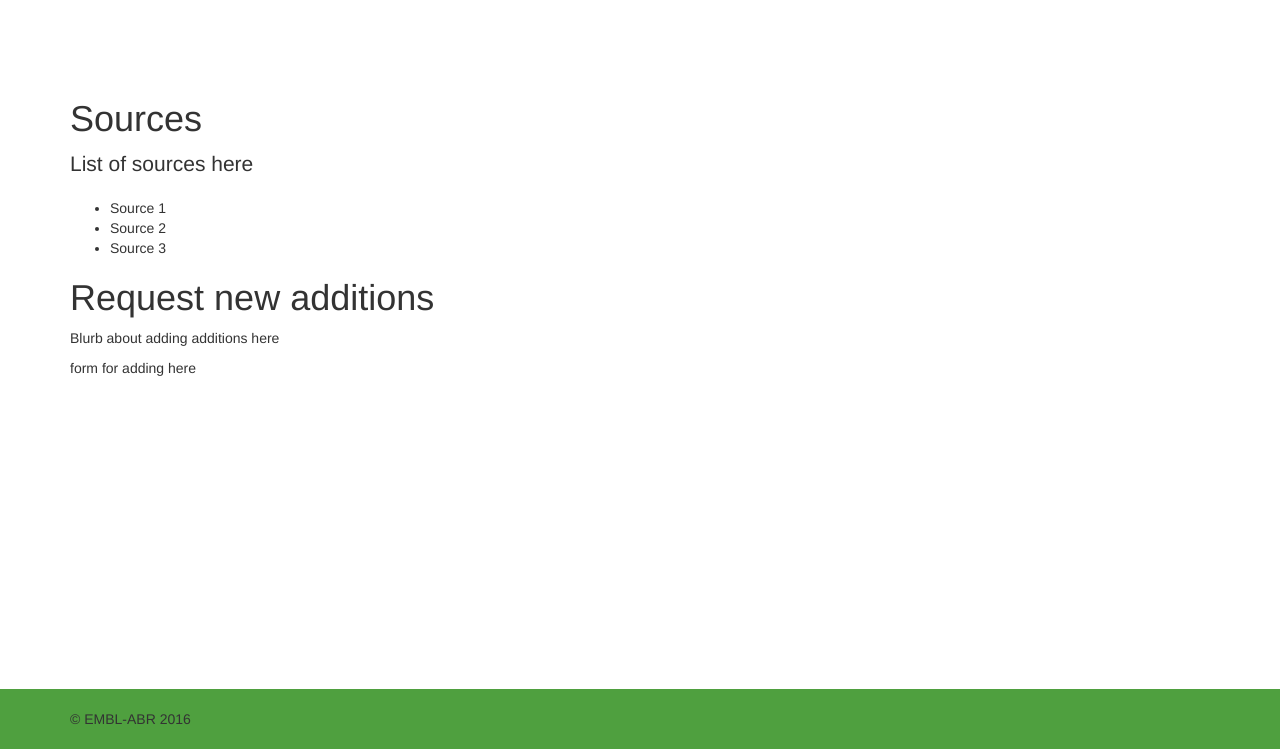
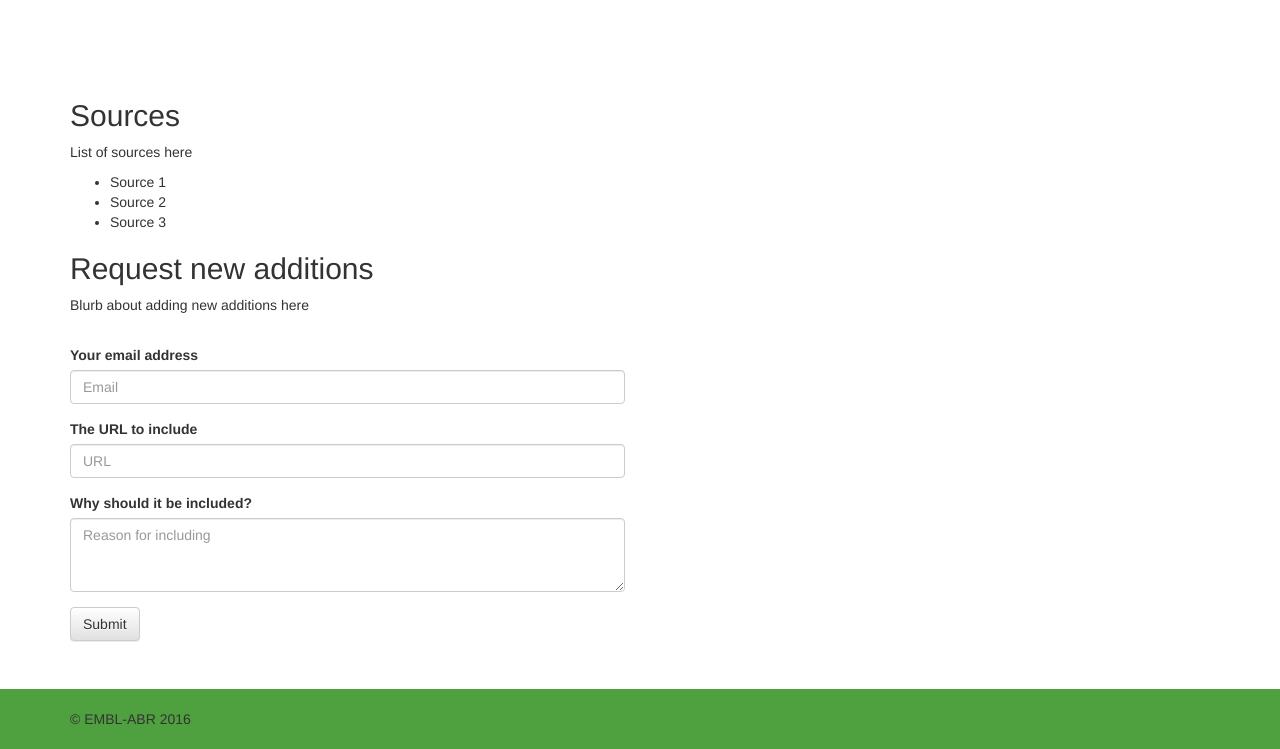
Before and after one commit to EMBL-ABR/EMBL-ABR-STM, a PHP site: page /sources.html in a window 1280 px wide. Shown: the part 51-800 px from the top of the page. Run offline with PHP 8.4, Linux system fonts and the light colour scheme; some libraries are stand-ins or nearby versions.

Commit message:
[add] ability to submit requests

```diff
--- a/sources.html
+++ b/sources.html
@@ -66,20 +66,37 @@
 
     <div class="container theme-showcase" role="main">
       <div class="starter-template">
-        <h1>Sources</h1>
-        <p class="lead">List of sources here</p>
+        <h2>Sources</h2>
+        <p>List of sources here</p>
 				<ul>
 					<li>Source 1</li>
 					<li>Source 2</li>
 					<li>Source 3</li>
 				</ul>
 
-				<h1>Request new additions</h1>
-				<p>Blurb about adding additions here</p>
-				<p>form for adding here</p>
+				<h2>Request new additions</h2>
+				<p>Blurb about adding new additions here</p>
+        <br/>
+        <div class="col-xs-10 col-md-6" style="padding-left: 0px;" id="requestForm">
+          <form>
+          <div class="form-group">
+            <label for="inputEmail">Your email address</label>
+            <input type="email" class="form-control" id="inputEmail" placeholder="Email">
+          </div>
+          <div class="form-group">
+            <label for="inputURL">The URL to include</label>
+            <input type="text" class="form-control" id="inputURL" placeholder="URL">
+          </div>
+          <div class="form-group">
+            <label for="inputReason">Why should it be included?</label>
+            <textarea class="form-control" rows="3" id="inputReason" placeholder="Reason for including"></textarea>
+          </div>
+          <button type="submit" class="btn btn-default" onclick="sendEmail();">Submit</button>
+        </form>
       </div>
-
-    </div> <!-- /container -->
+      <div class="alert alert-success" id="formSuccess" role="alert" style="display: none;">Thanks for your request. It has been successfully submitted.</div>
+    </div>
+  </div> <!-- /container -->
 
     <footer class="footer">
       <div class="container">
@@ -96,5 +113,32 @@
     <script src="js/docs.min.js"></script>
     <!-- IE10 viewport hack for Surface/desktop Windows 8 bug -->
     <script src="js/ie10-viewport-bug-workaround.js"></script>
+    <script>
+    function sendEmail(){
+      var e = $('#inputEmail').val();
+      var u = $('#inputURL').val();
+      var r = $('#inputReason').val();
+
+      $.post("add_request.php",
+      {
+          email: e,
+          addurl: u,
+          reason: r
+      },
+      function(data, status){
+        $('#requestForm').css("display", "none");
+        $('#formSuccess').css("display", "");
+        window.setTimeout(
+          function() {
+            $('#requestForm').css("display", "");
+            $('#formSuccess').css("display", "none");
+            $('#inputEmail').val("");
+            $('#inputURL').val("");
+            $('#inputReason').val("");
+          }
+        ,10000);
+      });
+    }
+    </script>
   </body>
 </html>
```
Also changed, not shown: add_request.php (+8 -72 lines).
